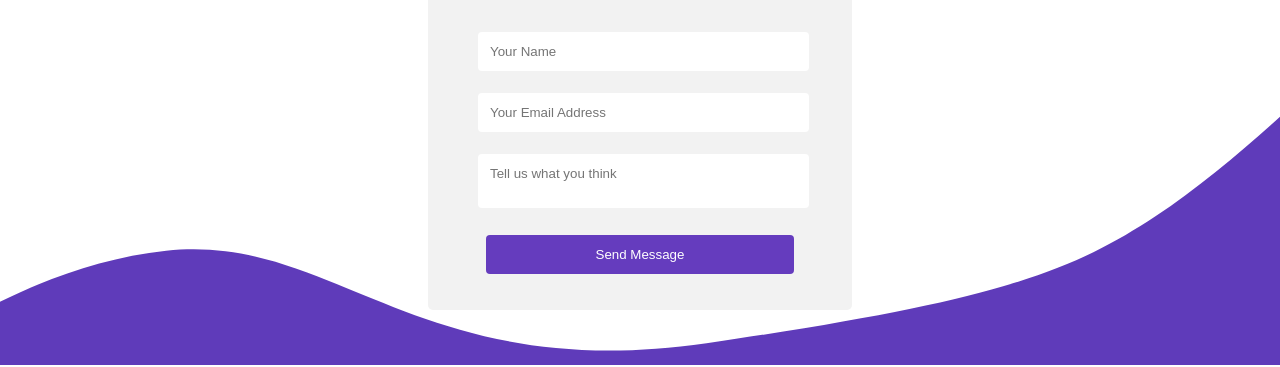
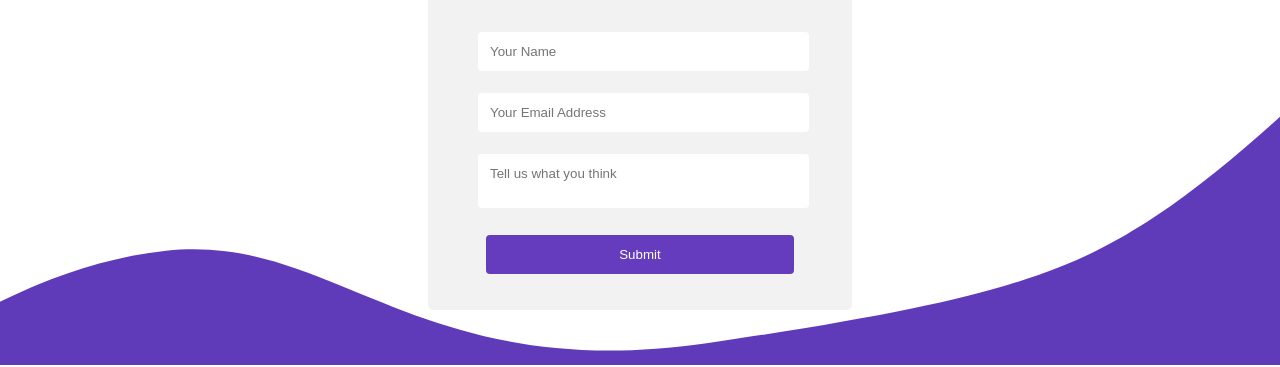
Before and after one commit to Diana-Rosado/diana-rosado.github.io, a React (Create React App) app: page / in a window 1280 px wide. Shown: the part 1749-2116 px from the top of the page. Built offline with nearby package versions, Linux system fonts and the light colour scheme.

Commit message:
fix contact-us

```diff
--- a/src/components/HomePage/contact/contact.jsx
+++ b/src/components/HomePage/contact/contact.jsx
@@ -11,40 +11,28 @@ function Contact() {
 
   return (
     <div>
-      <div className={classes.title}>
+    <div className = {classes.title}>
     <p>Interested to learn more?</p>
     </div>
-      <div className={classes.contactus}>
-        <div className={classes.tab}>
-          <p className={classes.top}>We would love to hear from you</p>
-          <p className={classes.bottom}>
+    <div className = {classes.contactus}>
+        <div className ={classes.tab}>
+            <p className = {classes.top}>
+                We would love to hear from you
+            </p>
+            <p className = {classes.bottom}>
                 Send us a message and let us know what you think
             </p>
       </div>
         <form>
-          <label for="name"></label>
-          <input
-            type="text"
-            id="name"
-            name="fullname"
-            placeholder="Your Name"
-          />
+        <label for = "name"></label>
+            <input type="text" id = "name" name = "fullname" placeholder = "Your Name"/>
 
-          <label for="email"></label>
-          <input
-            type="email"
-            id="email"
-            name="email_address"
-            placeholder="Your Email Address"
-          />
+            <label for = "email"></label>
+            <input type = "email" id = "email" name ="email_address" placeholder= "Your Email Address"/>
 
             <label for="subject"> </label>
-          <textarea
-            id="subject"
-            name="subject"
-            placeholder="Tell us what you think"
-          ></textarea>
-          <input type="submit" value="Send Message" />
+            <textarea id="subject" name="subject" placeholder="Tell us what you think"></textarea>
+            <input type = "submit" value = "Submit"/>
         </form>
     </div>
     <div className={classes.vector2}>
--- a/src/components/HomePage/contact/contactStyles.js
+++ b/src/components/HomePage/contact/contactStyles.js
@@ -1,4 +1,13 @@
 const contactStyleSheet = {
+
+  vector2: {
+    marginTop: "-390px",
+    "& img": {
+      width: "100%",
+      position: 'absolute',
+      zIndex: '-1'
+    },
+  },
   contactus: {
     borderRadius: "5px",
     backgroundColor: "#f2f2f2",
@@ -15,7 +24,9 @@ const contactStyleSheet = {
       margin: "6px 1px 16px 30px",
       resize: "none",
       fontFamily: "Sans-Serif",
+      outline: 'none',
     },
+
     "& input[type=submit]": {
       backgroundColor: "#653CBE",
       color: "white",
@@ -49,11 +60,5 @@ const contactStyleSheet = {
   tab: {
     margin: "0px 0px 30px 30px ",
   },
-  vector2: {
-    marginTop: "-390px",
-    "& img": {
-      width: "100%",
-    },
-  },
 };
 export default contactStyleSheet;
```
Lines whose indentation alone changed are shown as unchanged.
